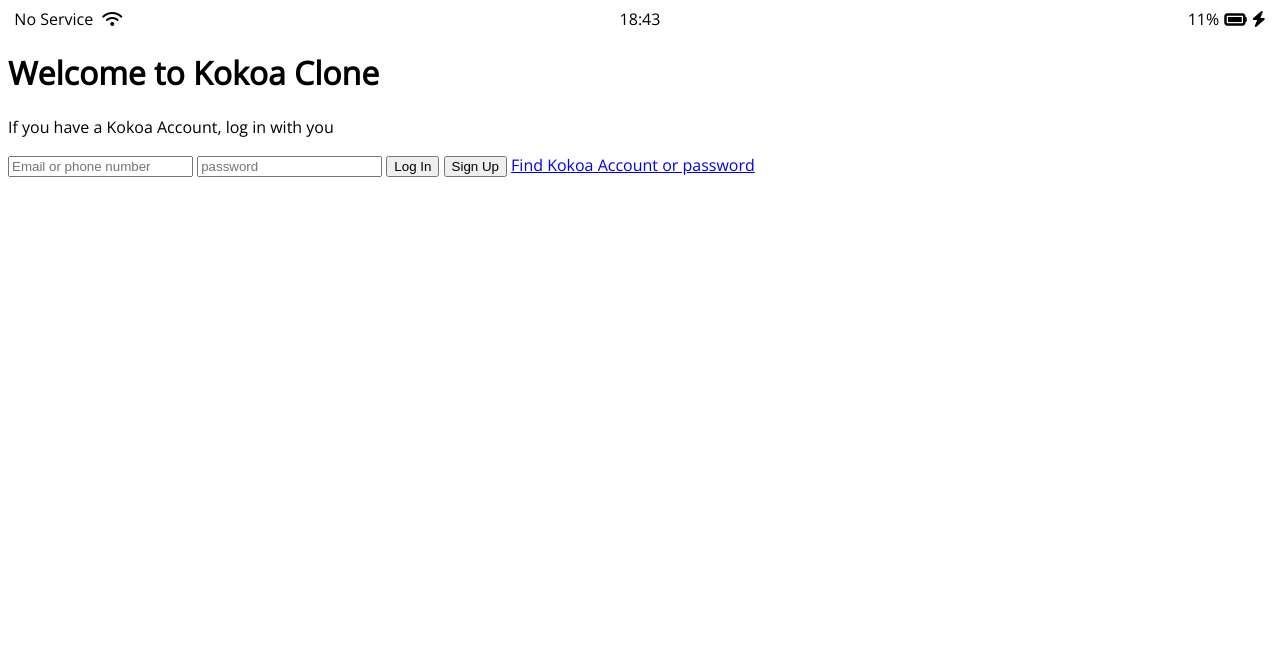
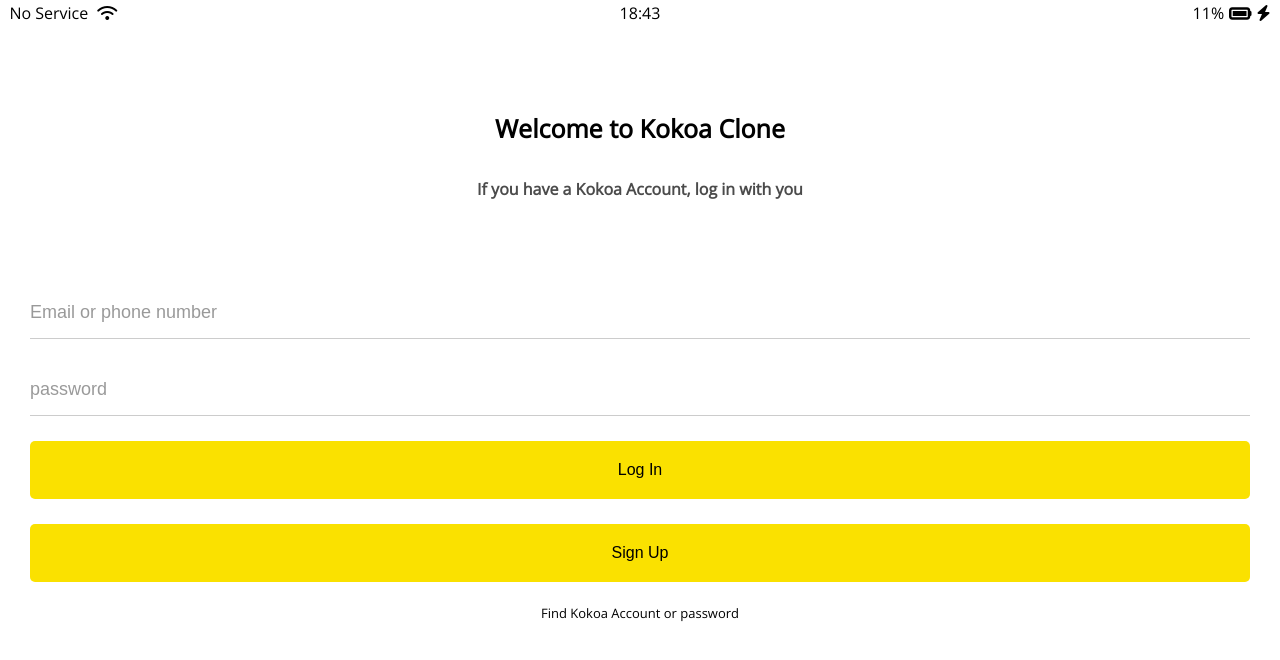
Before and after one commit to rkqhwkrh12/kokoa-clone-2023, a plain HTML site: page index.html in a window 1280 px wide. Drawn offline with nearby package versions, Linux system fonts and the light colour scheme.

Commit message:
Kokoa Clone Login page

```diff
--- a/css/index.css
+++ b/css/index.css
@@ -1,29 +1,71 @@
 
+@import "reset.css";
+@import "status-bar.css";
+@import "variable.css";
 @import url('https://fonts.googleapis.com/css2?family=Open+Sans&display=swap');
 
 body{
     font-family: 'Open Sans', sans-serif;
 }
 
-.status-bar{
+.Welcome-header {
+
+    margin: 90px 0px;
+    text-align: center;
     display: flex;
-    justify-content: center;
+    flex-direction: column;
+    align-items: center;
+    font-weight: 600;
+
 }
-.status-bar__column{
-    width: 33%;
+.Welcome-header__title{
+    margin-bottom: 40px;
+    font-size: 25px;
 }
-.status-bar__column:first-child span {
-    margin-right: 5px;
+.Welcome-header__text{
+    width: 60%;
+    opacity: 0.7;
 }
-.status-bar__column:nth-child(2) {
+
+#login-form{
     display: flex;
-    justify-content: center;
+    flex-direction: column;
+    margin: 0px 30px;
+
 }
-.status-bar__column:last-child{
-    display: flex;
-    justify-content: flex-end;
-    align-items: center;
+#login-form input {
+    padding: 15px 0px;
+    border: none;
+    font-size: 18px;
+    margin-bottom: 25px;
 }
-.status-bar__column .fa-battery-full{
-    margin: 0px 5px;
+
+#login-form input::placeholder{
+    color: rgba(0, 0, 0, 0.4);
 }
+
+
+#login-form input:not([type="submit"]){
+    border-bottom: 1px solid rgba(0, 0, 0, 0.2);
+    transition:  border-color 0.3s ease-in-out;
+}
+
+#login-form input:focus {
+    border-color: var(--yellow);
+}
+
+/*input[] or input: 을 사용할 때 input 사이에 공백이 있으면 안됨.*/
+#login-form input[type="submit"] {
+    background-color: var(--yellow);
+    cursor: pointer;
+    font-size: 16px;
+    padding: 20px 0px;
+    border-radius: 5px;
+}
+#login-form a{
+    text-align: center;
+    text-decoration: none;
+    /*login-form에서 설정한 기본 색상을 불러옴 부모가 login-form이고 자식이 a임*/
+    color: inherit;
+    font-size: 13px;
+}
--- /dev/null
+++ b/css/reset.css
@@ -0,0 +1,46 @@
+html, body, div, span, applet, object, iframe,
+h1, h2, h3, h4, h5, h6, p, blockquote, pre,
+a, abbr, acronym, address, big, cite, code,
+del, dfn, em, img, ins, kbd, q, s, samp,
+small, strike, strong, sub, sup, tt, var,
+b, u, i, center,
+dl, dt, dd, ol, ul, li,
+fieldset, form, label, legend,
+table, caption, tbody, tfoot, thead, tr, th, td,
+article, aside, canvas, details, embed,
+figure, figcaption, footer, header, hgroup,
+menu, nav, output, ruby, section, summary,
+time, mark, audio, video {
+	margin: 0;
+	padding: 0;
+	border: 0;
+	font-size: 100%;
+	font: inherit;
+	vertical-align: baseline;
+}
+/* HTML5 display-role reset for older browsers */
+article, aside, details, figcaption, figure,
+footer, header, hgroup, menu, nav, section {
+	display: block;
+}
+body {
+	line-height: 1;
+}
+ol, ul {
+	list-style: none;
+}
+blockquote, q {
+	quotes: none;
+}
+blockquote:before, blockquote:after,
+q:before, q:after {
+	content: '';
+	content: none;
+}
+table {
+	border-collapse: collapse;
+	border-spacing: 0;
+}
+input:focus {
+	outline: none;
+}
--- /dev/null
+++ b/css/status-bar.css
@@ -0,0 +1,23 @@
+.status-bar{
+    display: flex;
+    justify-content: center;
+    padding: 5px 3px;
+}
+.status-bar__column{
+    width: 33%;
+}
+.status-bar__column:first-child span {
+    margin-right: 5px;
+}
+.status-bar__column:nth-child(2) {
+    display: flex;
+    justify-content: center;
+}
+.status-bar__column:last-child{
+    display: flex;
+    justify-content: flex-end;
+    align-items: center;
+}
+.status-bar__column .fa-battery-full{
+    margin: 0px 5px;
+}
--- /dev/null
+++ b/css/variable.css
@@ -0,0 +1,3 @@
+:root{
+    --yellow: #fae100;
+}
```
